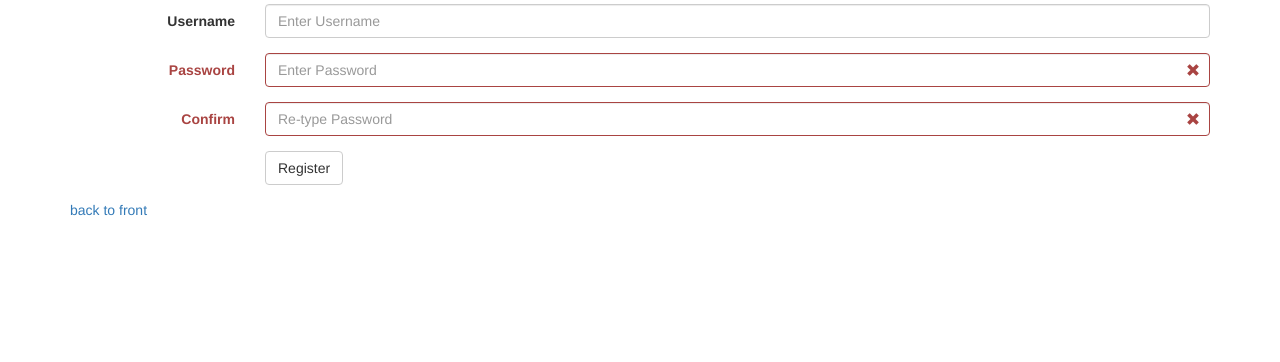
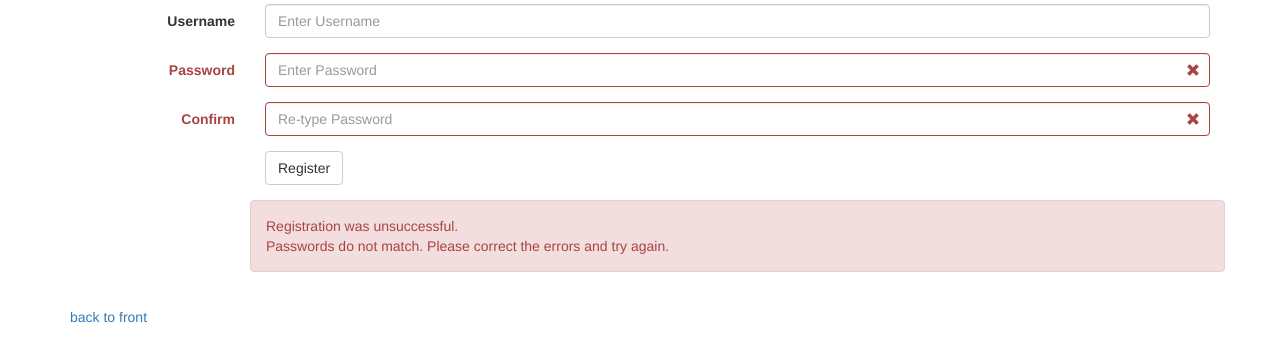
Before and after one commit to Tsinoyboi/coin-flip-streak-high-scores, a PHP site: template web/views/register.twig in a window 1280 px wide. Shown: the part 137-499 px from the top of the page. Run offline with PHP 8.4, Linux system fonts and the light colour scheme; the template is opened without the code that fills it, so the values that code supplies are empty; some libraries are stand-ins or nearby versions.

Commit message:
Added more feedback and fixed a bug.

```diff
--- a/web/index.php
+++ b/web/index.php
@@ -137,6 +137,7 @@ $app->get('/flip', function () use ($app) {
 		return $app['twig']->render('signin.twig', array(
             'username' => $username,
             'sessionuser' => $user['username'],
+            'isValid' => true,
 		));
     } else {
         $sql = "SELECT id FROM user WHERE username = ?";
--- a/web/views/register.twig
+++ b/web/views/register.twig
@@ -40,6 +40,24 @@
 			<button type="submit" class="btn btn-default">Register</button>
 		</div>
 	</div>
+	{% if not isConfirmed %}
+	<div class="form-group has-feedback">
+		<label class="col-sm-2 control-label"></label>
+		<div class="alert alert-danger col-sm-10" role="alert">
+			Registration was unsuccessful.
+			<br />Passwords do not match. Please correct the errors and try again.
+		</div>
+	</div>
+	{% endif %}
+	{% if userExists %}
+	<div class="form-group has-feedback">
+		<label class="col-sm-2 control-label"></label>
+		<div class="alert alert-danger col-sm-10" role="alert">
+			Registration was unsuccessful.
+			<br />Cannot use that username. Please correct the errors and try again.
+		</div>
+	</div>
+{% endif %}
 </form>
 
 {% endblock body %}
```
Also changed, not shown: web/views/signin.twig (+11 -0 lines).
